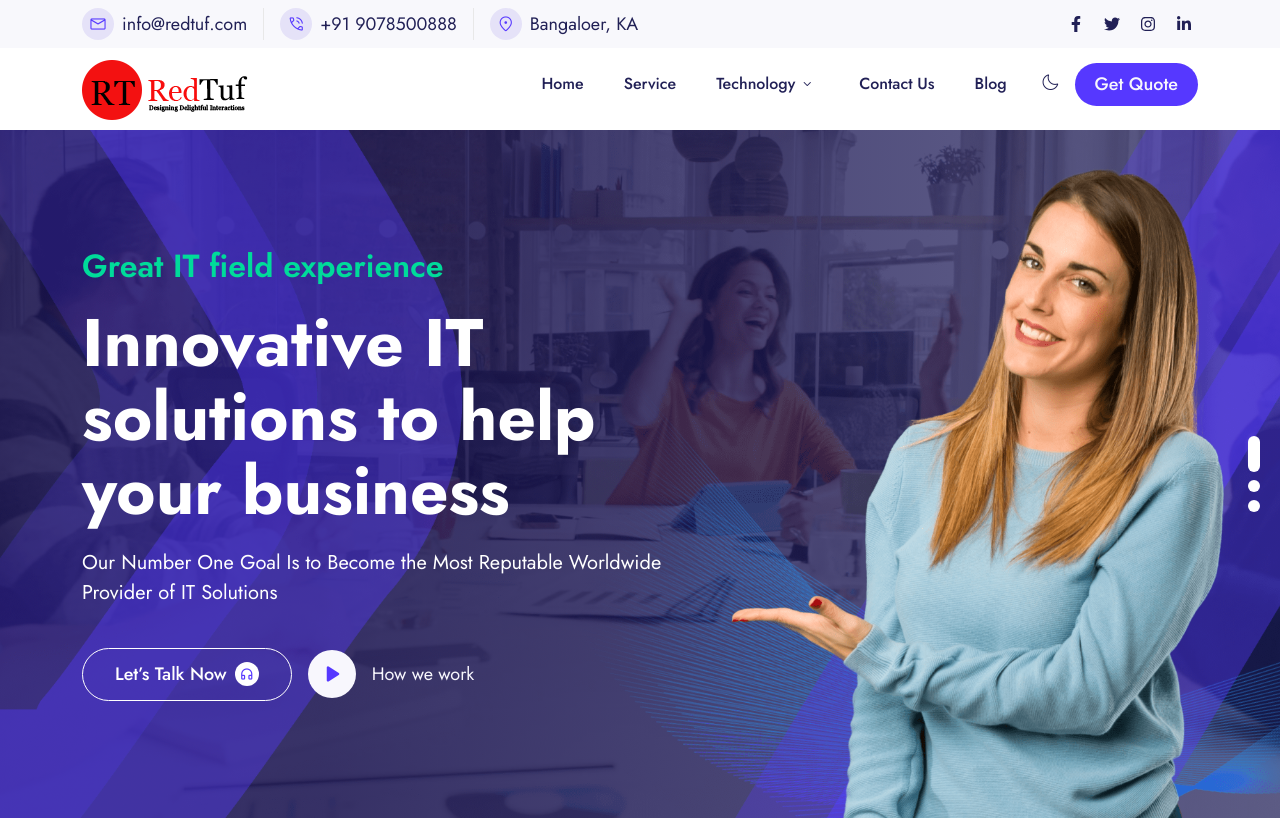
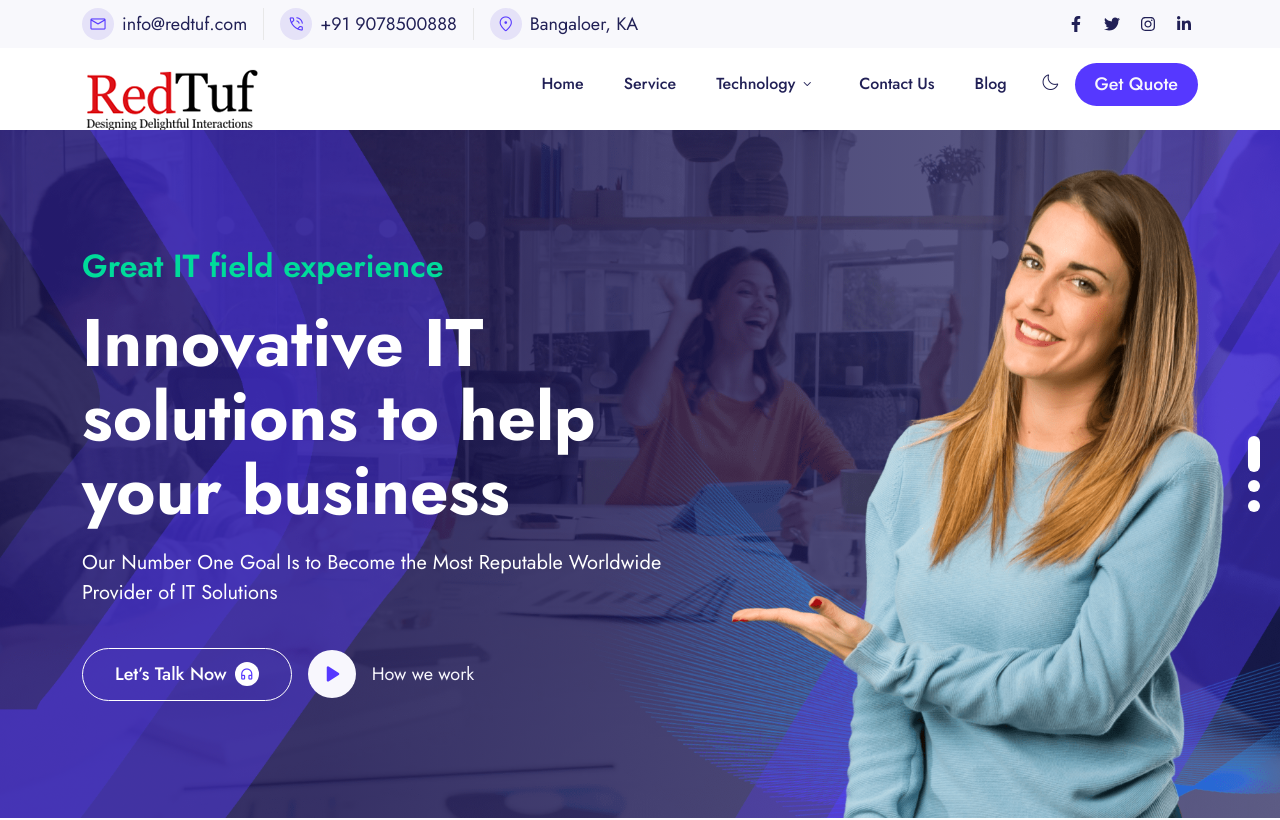
Before and after one commit to redtuf/Redtuf-website-Next-Js-, a Next.js app: page / in a window 1280 px wide. Shown: the top 820 px of the page. Built offline with nearby package versions, Linux system fonts and the light colour scheme.

Commit message:
Finnal Logo
Again Logo-finnal

```diff
--- a/components/Mobilemenu.tsx
+++ b/components/Mobilemenu.tsx
@@ -29,7 +29,7 @@ const Mobilemenu = () => {
         <div className="mobile-menu__head">
           <Link href="/" className="mobile-menu__logo">
             <img
-              src="/images/logo-light.png"
+              src="/images/logo-redtuf1-new.png"
               alt="image"
               className="mobile-menu__logo-img"
             />
--- a/components/home_2/Navbar.tsx
+++ b/components/home_2/Navbar.tsx
@@ -174,7 +174,7 @@ const Navbar = () => {
                 {/* <!-- Logo --> */}
                 <Link href="/" className="logo">
                   <img
-                    src="/images/logo-redtuf-nav1.png"
+                    src="/images/logo-redtuf1-new.png"
                     alt="image"
                     className="logo__img logo__dark"
                   />
```
